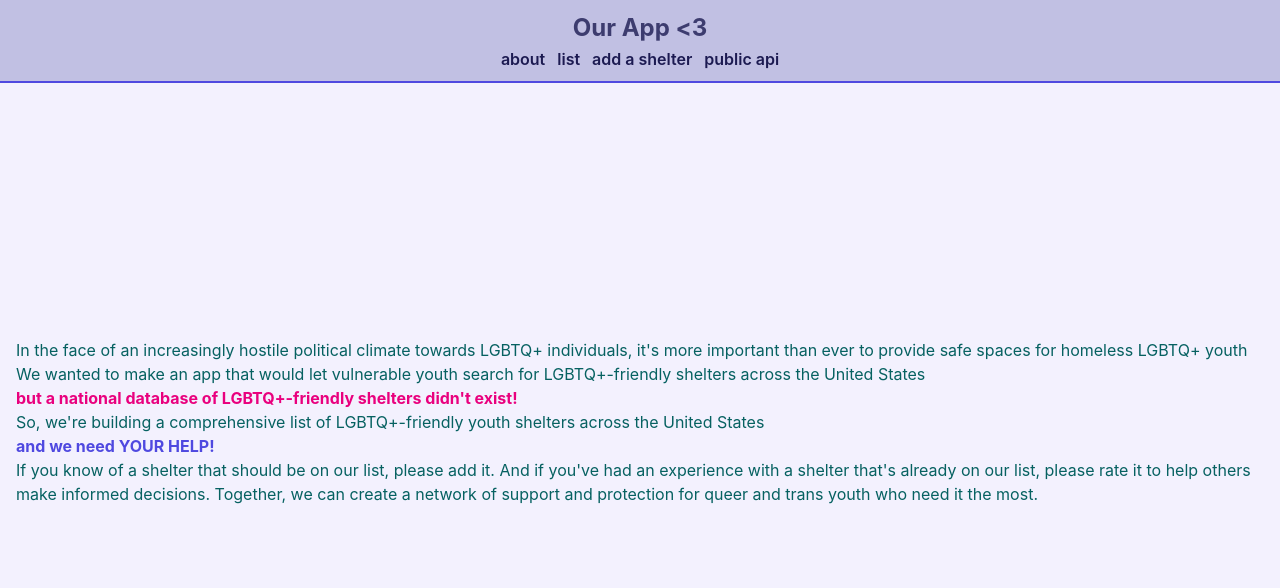
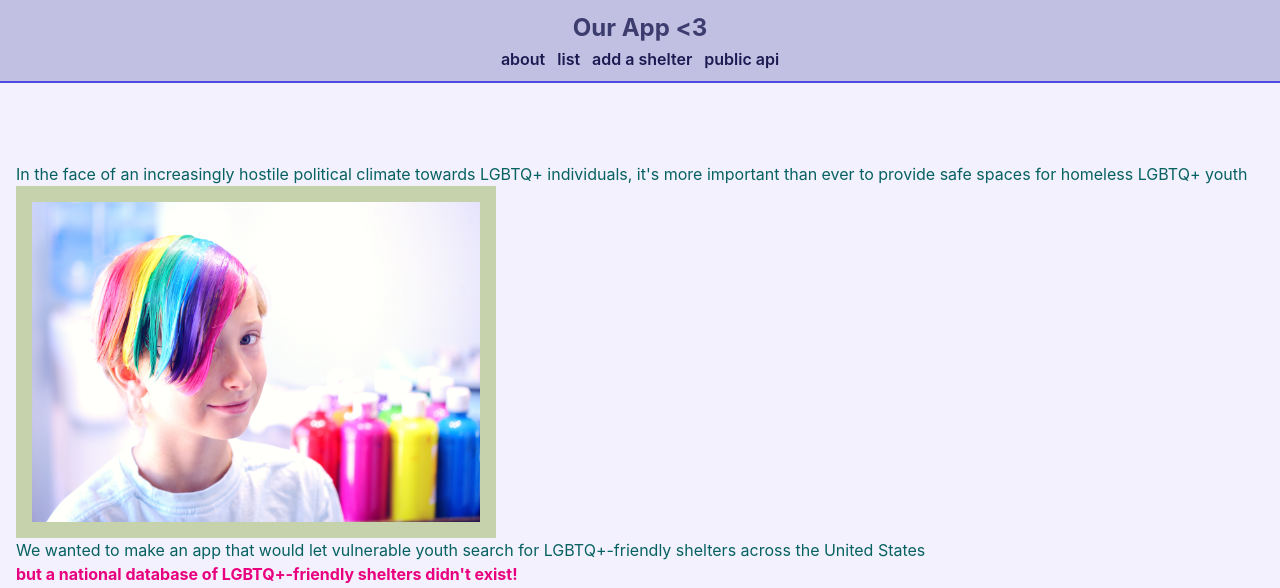
Before and after one commit to gaybe-safe-haven/gayFE-safe-haven, a Next.js app: page /about in a window 1280 px wide. Shown: the top 588 px of the page. Built offline with nearby package versions, Linux system fonts and the light colour scheme.

Commit message:
Add image css module file for image styling

```diff
--- a/src/app/about/page.jsx
+++ b/src/app/about/page.jsx
@@ -1,15 +1,19 @@
-import styles from "../page.module.css"
+import Image from "next/image";
+import styles from "../page.module.css";
+import imageStyles from "../styles/images.module.css"
+import hairPaintTeen from "../../../public/hair-paint-teen.jpg"
 
 export default function About() {
   return (
     <main className={styles.main}>
       <p className={styles.greenPTagThin}>In the face of an increasingly hostile political climate towards LGBTQ+ individuals, it&apos;s more important than ever to provide safe spaces for homeless LGBTQ+ youth</p>
-      {/* <img></img> */}
+      {/* <img src={hairPaintTeen} alt="hair paint teen" className={styles.hairPaintTeen}></img> */}
+      <Image className={imageStyles.hairPaintTeenImage} src={hairPaintTeen} alt="hair paint teen"/>
       <p className={styles.greenPTagThin}>We wanted to make an app that would let vulnerable youth search for LGBTQ+-friendly shelters across the United States</p>
       <p className={styles.pinkPTag}>but  a national database of LGBTQ+-friendly shelters didn&apos;t exist!</p>
       <p className={styles.greenPTagThin}>So, we&apos;re building a comprehensive list of LGBTQ+-friendly youth shelters across the United States</p>
       <p className={styles.purplePTag}>and we need YOUR HELP!</p>
-      {/* <img></img> */}
+      <img></img>
       <p className={styles.greenPTagThin}>If you know of a shelter that should be on our list, please add it. And if you&apos;ve had an experience with a shelter that&apos;s already on our list, please rate it to help others make informed decisions. Together, we can create a network of support and protection for queer and trans youth who need it the most.</p>
     </main>
   )
--- /dev/null
+++ b/src/app/styles/images.module.css
@@ -0,0 +1,10 @@
+.greenImageWrapper {
+    background-color: #C5D2AC;
+}
+
+.hairPaintTeenImage {
+    composes: greenImageWrapper;
+    height: 22rem;
+    padding: 1rem;
+    width: 30rem;
+}
```
Also changed, not shown: src/app/page.module.css (line endings or trailing spaces).
